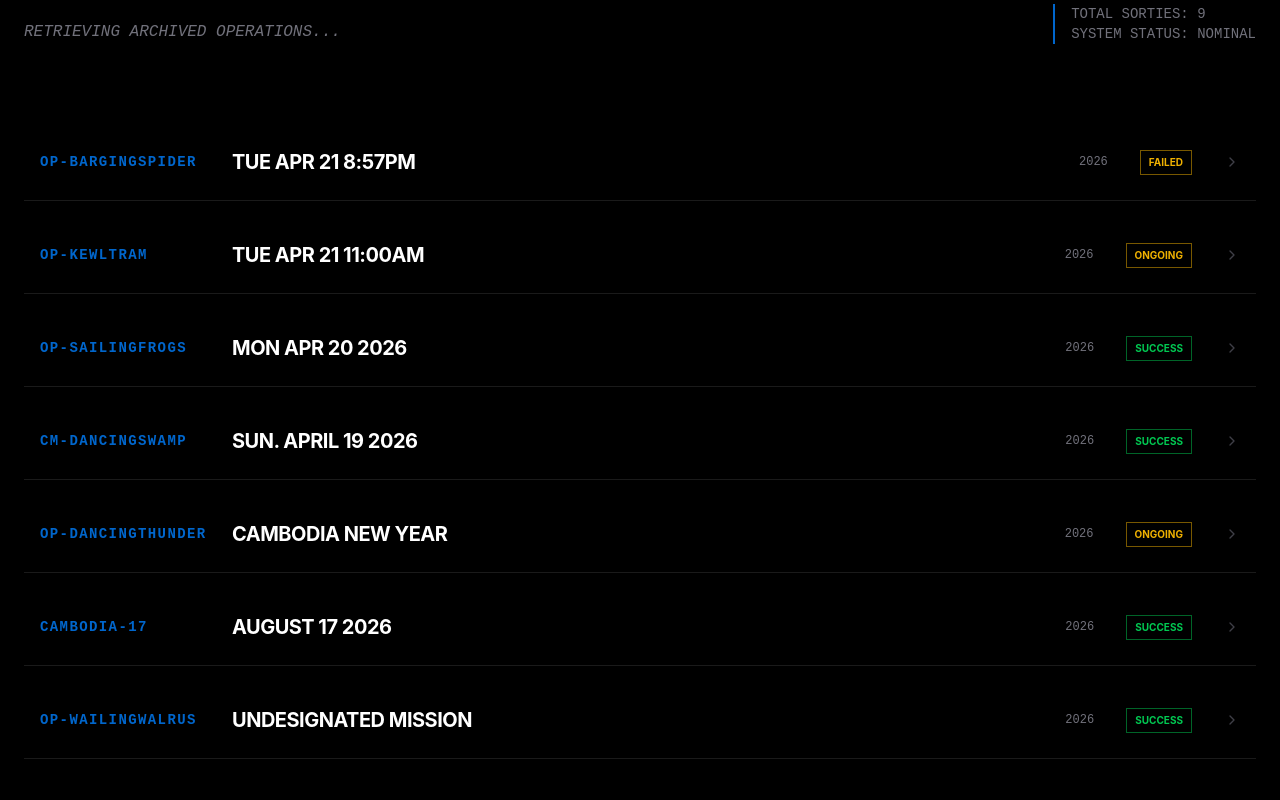
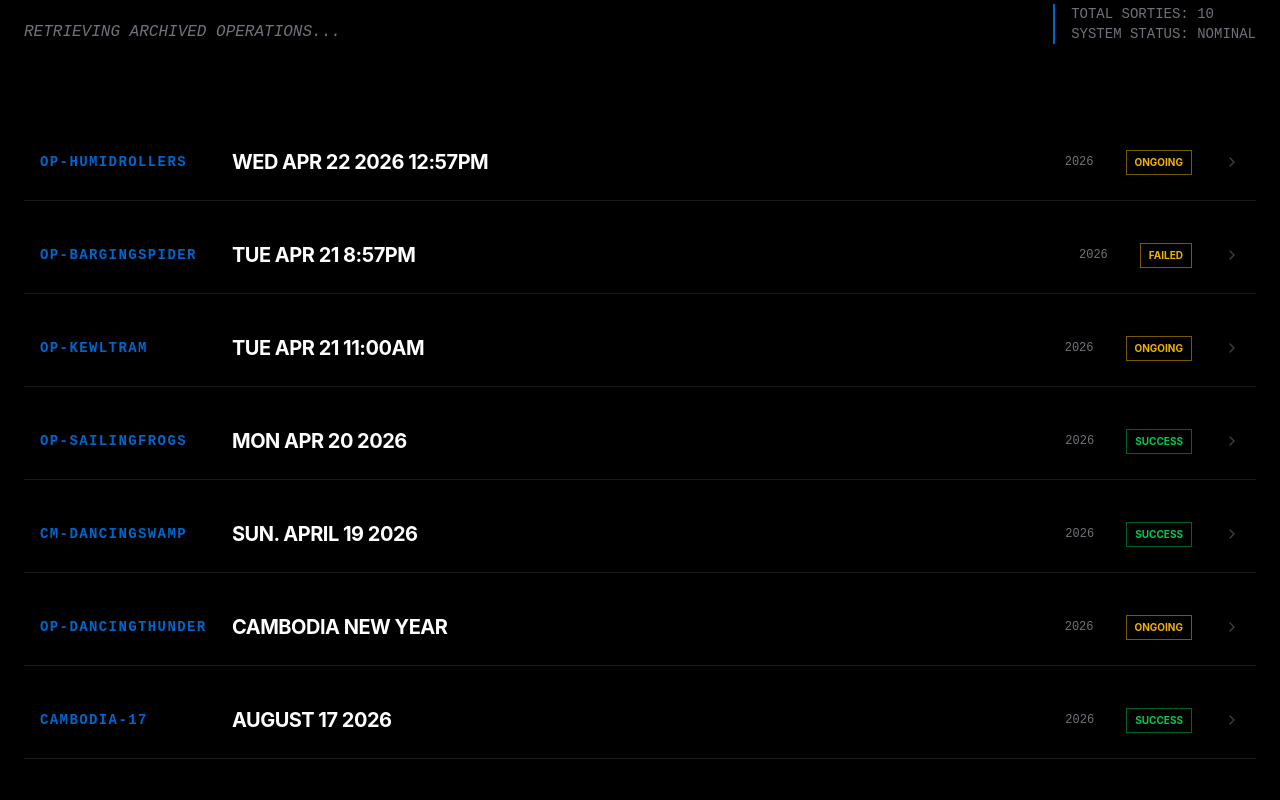
Before and after one commit to JimWas/jimwashkau-site, a React (Vite) app in the folder jimwashkau-site/: page / in a window 1280 px wide. Shown: the part 1662-2462 px from the top of the page. Built offline with nearby package versions, Linux system fonts and the light colour scheme.

Commit message:
Auto-mission log: OP-HUMIDROLLERS (with audio)

```diff
--- a/jimwashkau-site/src/App.tsx
+++ b/jimwashkau-site/src/App.tsx
@@ -12,8 +12,10 @@ import cambodia17 from './content/logs/cambodia-17.md?raw';
 import opSailingfrogs from './content/logs/op-sailingfrogs.md?raw';
 import opKewltram from './content/logs/op-kewltram.md?raw';
 import opBargingspider from './content/logs/op-bargingspider.md?raw';
+import opHumidrollers from './content/logs/op-humidrollers.md?raw';
 
 const MOCK_MODULES: Record<string, string> = {
+  './content/logs/op-humidrollers.md': opHumidrollers,
   './content/logs/op-bargingspider.md': opBargingspider,
   './content/logs/op-kewltram.md': opKewltram,
   './content/logs/op-sailingfrogs.md': opSailingfrogs,
--- /dev/null
+++ b/jimwashkau-site/src/content/logs/op-humidrollers.md
@@ -0,0 +1,12 @@
+---
+title: "Wed Apr 22 2026 12:57PM"
+tag: "OP-HUMIDROLLERS"
+status: "ONGOING"
+year: "2026"
+date: "2026-04-22 12:58:36"
+audio: "/audio/op-humidrollers.mp3"
+summary: "Mission Log transcribed via local secure voice-to-text."
+---
+
+# Mission Briefing
+20 seconds 12 58 PM. I'm in this apartment in Cambodia, see him rape. I woke up 10 a.m. I got the food from last night. The Indian guy is going to move me to the other room at 2 p.m. once the other people move out. He said the internet works. He said the air conditioning works, and it's much quieter. I don't know how I'm going to spend seven days here. There's nothing. There's no 711. There's no convenience store. There's no grocery store. You got to take a tuck tuck everywhere. I'm looking for somewhere else to go. But the every hotel just has 3D rendered images. Just like this apartment. I can't go to you. You know swamp of sorrows and wild.
```
Also changed, not shown: 1 other file (tests, documents, lock files or other folders).
